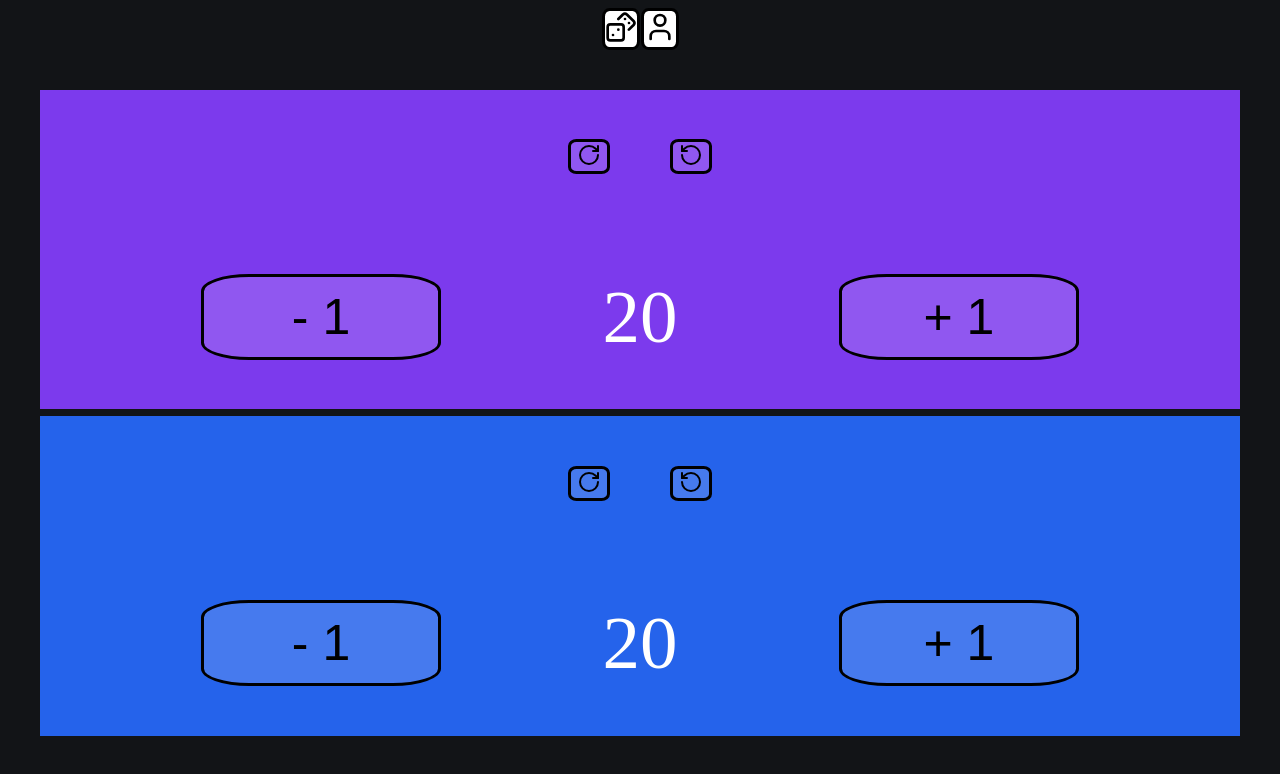
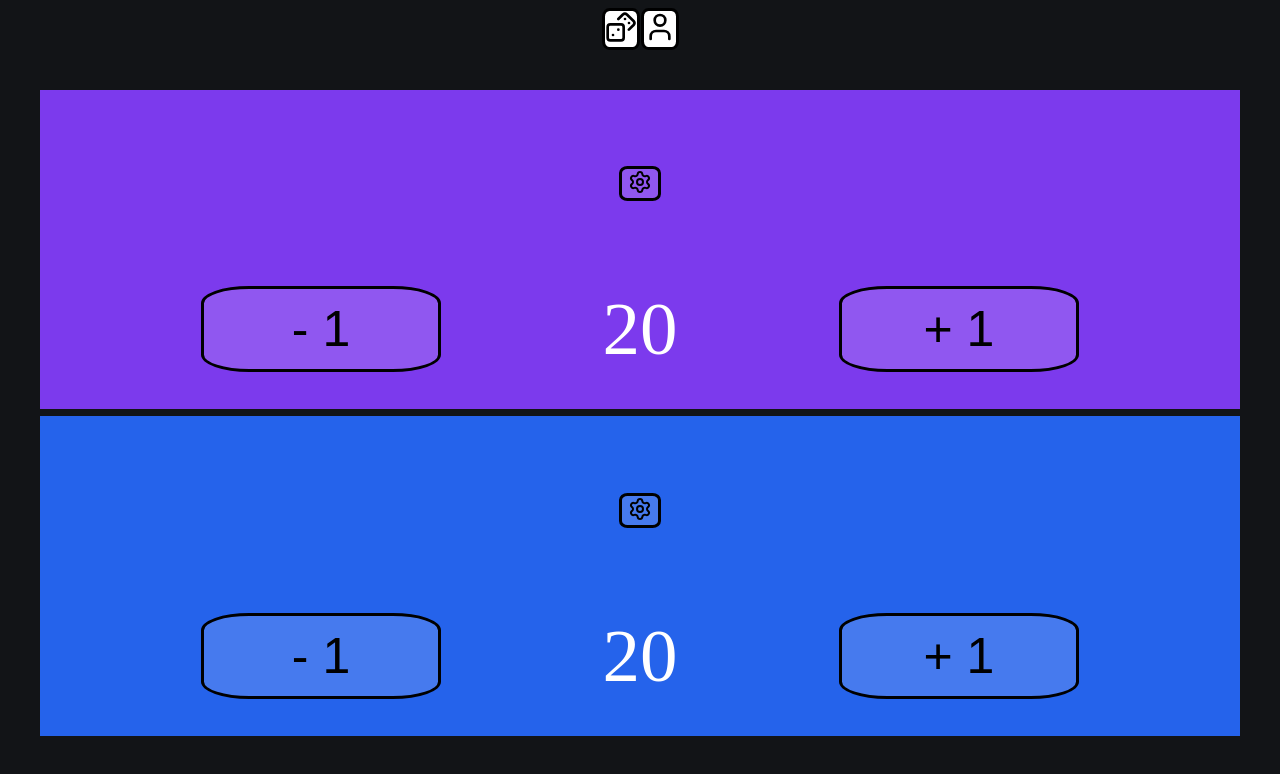
Before and after one commit to Travis613/mtg-life-tracker-web-app, a React (Vite) app in the folder life-counter/: page / in a window 1280 px wide. Shown: the top 774 px of the page. Built offline with nearby package versions, Linux system fonts and the light colour scheme.

Commit message:
added a settings button within the counters to hide the settings menu when it is not needed

```diff
--- a/life-counter/src/components/Counter.tsx
+++ b/life-counter/src/components/Counter.tsx
@@ -1,5 +1,5 @@
 import { useEffect, useState } from "react";
-import { RotateCw, RotateCcw } from "lucide-react";
+import { RotateCw, RotateCcw, Settings, X } from "lucide-react";
 
 interface counterProps {
   amountOfPlayers: number;
@@ -7,6 +7,7 @@ interface counterProps {
 
 export function Counter({ amountOfPlayers }: counterProps) {
   const [count, setCount] = useState<number>(amountOfPlayers > 2 ? 40 : 20);
+  const [settingsIsActive, setSettingsIsActive] = useState(false);
   let [rotateAmount, setRotateAmount] = useState(0);
 
   useEffect(() => {
@@ -26,18 +27,37 @@ export function Counter({ amountOfPlayers }: counterProps) {
       className="counterContainerParent"
     >
       <div className="counterToolbarContainer">
+        <div
+          style={{ display: settingsIsActive ? "flex" : "none" }}
+          className="counterToolBar"
+        >
           <button
             onClick={() => rotateCounter("clockwise")}
-          className="rotateBtn hoverBtn"
+            className="playerToolBarBtn hoverBtn"
           >
             <RotateCw />
           </button>
           <button
-          className="rotateBtn hoverBtn"
+            className="playerToolBarBtn hoverBtn"
             onClick={() => rotateCounter("counterclockwise")}
           >
             <RotateCcw />
           </button>
+          <button
+            onClick={() => setSettingsIsActive(false)}
+            className="playerToolBarBtn hoverBtn"
+          >
+            <X />
+          </button>
+        </div>
+        <div style={{ display: !settingsIsActive ? "block" : "none" }}>
+          <button
+            onClick={() => setSettingsIsActive(true)}
+            className="playerToolBarBtn hoverBtn"
+          >
+            <Settings />
+          </button>
+        </div>
       </div>
       <div className="counterBtnContainer">
         <button
--- a/life-counter/src/index.css
+++ b/life-counter/src/index.css
@@ -54,7 +54,7 @@ body {
   background-color: white;
 }
 
-.rotateBtn {
+.playerToolBarBtn {
   background-color: rgba(255, 255, 255, 0.15);
   border: solid;
   border-color: black;
@@ -103,7 +103,6 @@ body {
 .counterToolbarContainer {
   display: flex;
   justify-content: center;
-  gap: 5%;
 }
 
 .counterBtnContainer {
@@ -120,6 +119,10 @@ body {
   align-items: center;
   flex-wrap: wrap;
   gap: 1%;
+}
+
+.counterToolBar {
+  gap: 5%;
 }
 
 @media (max-width: 1100px) {
```
Lines whose indentation alone changed are shown as unchanged.
